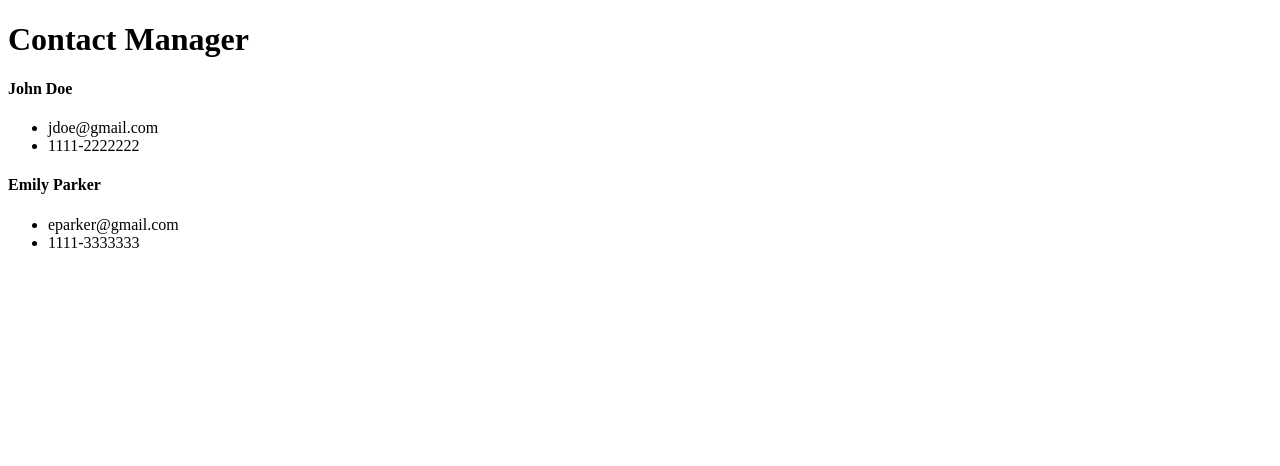
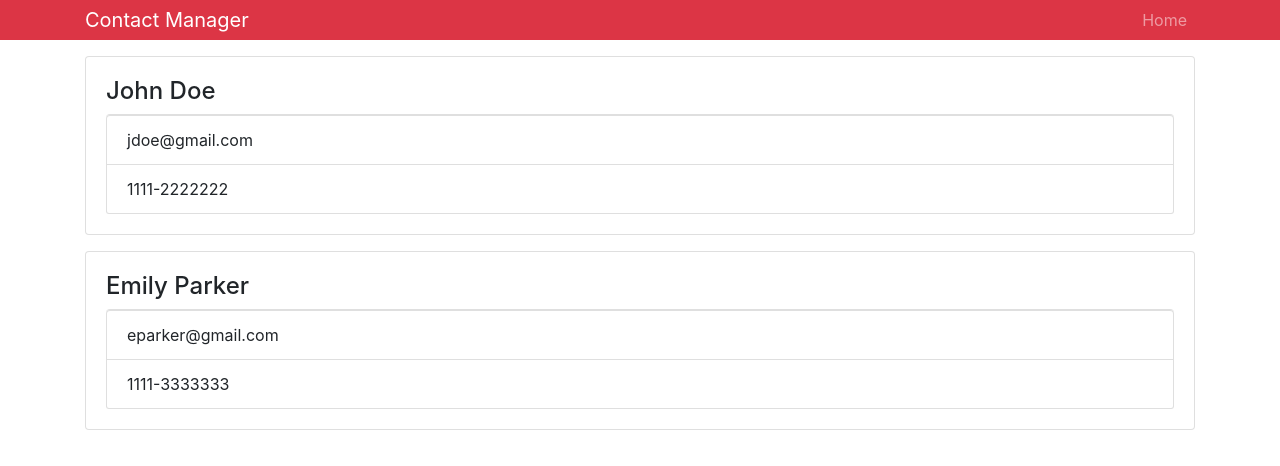
Before and after one commit to HaqueMannan/React-Front-To-Back, a React (Create React App) app in the folder contactmanager/: page / in a window 1280 px wide. Shown: the top 466 px of the page. Built offline with nearby package versions, Linux system fonts and the light colour scheme.

Commit message:
Section 2 - Components, JSX & Props - 2.9. Adding Bootstrap.

```diff
--- a/contactmanager/src/App.js
+++ b/contactmanager/src/App.js
@@ -1,15 +1,20 @@
 import React, { Component } from "react";
 import Contact from "./components/Contact";
 import Header from "./components/Header";
+
+import "bootstrap/dist/css/bootstrap.min.css";
 import "./App.css";
+
 
 class App extends Component {
    render() {
       return (
          <div className="App">
             <Header branding="Contact Manager" />
-            <Contact name="John Doe" email="jdoe@gmail.com" phone="1111-2222222"/>
-            <Contact name="Emily Parker" email="eparker@gmail.com" phone="1111-3333333"/>
+            <div className="container">
+               <Contact name="John Doe" email="jdoe@gmail.com" phone="1111-2222222"/>
+               <Contact name="Emily Parker" email="eparker@gmail.com" phone="1111-3333333"/>
+            </div>
          </div>
       );
    }
--- a/contactmanager/src/components/Contact.js
+++ b/contactmanager/src/components/Contact.js
@@ -13,11 +13,11 @@
       const { name, email, phone } = this.props;
 
       return (
-         <div>
+         <div className="card card-body mb-3">
             <h4>{name}</h4>
-            <ul>
-               <li>{email}</li>
-               <li>{phone}</li>
+            <ul className="list-group">
+               <li className="list-group-item">{email}</li>
+               <li className="list-group-item">{phone}</li>
             </ul>
          </div>
       )
--- a/contactmanager/src/components/Header.js
+++ b/contactmanager/src/components/Header.js
@@ -5,9 +5,18 @@
    const { branding } = props;
 
    return (
-      <div>
-         <h1>{branding}</h1>
-      </div>
+      <nav className="navbar navbar-expand-sm navbar-dark bg-danger mb-3 py-0">
+         <div className="container">
+            <a href="/" className="navbar-brand">{ branding }</a>
+            <div>
+               <ul className="navbar-nav mr-auto">
+                  <li className="nav-item">
+                     <a href="/" className="nav-link">Home</a>
+                  </li>
+               </ul>
+            </div>
+         </div>
+      </nav>
    );
 };
 
```
Also changed, not shown: 1 other file (tests, documents, lock files or other folders).
